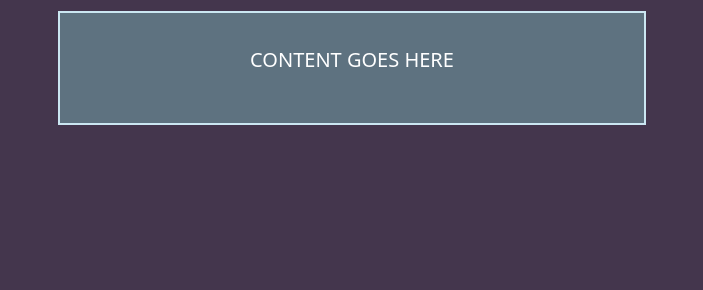
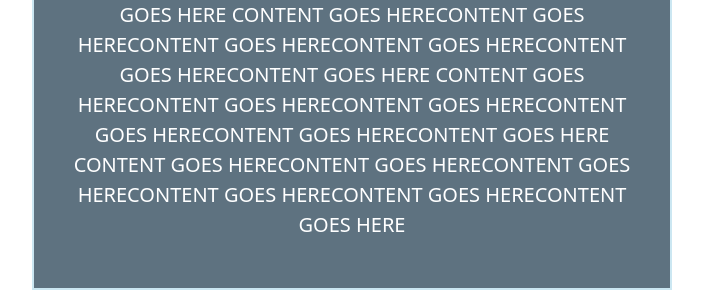
Before and after one commit to gitgud1337/gamePortfolio, a Flask app: page /cyberpunktrip in a window 1280 px wide. Shown: the part 699-989 px from the top of the page, without its empty margins (288-991 px from the left). Before the commit the page ends 824 px from the top, so only its background shows below. Run offline with Flask 2, Linux system fonts and the light colour scheme.

Commit message:
added a gif folder and some changes to html

```diff
--- a/templates/base.html
+++ b/templates/base.html
@@ -40,21 +40,16 @@
             text-align: center;
         }
 
-        [class*="container"] {
+        /*[class*="container"] {
             padding: 2rem;
             background-color: #44364d;
-            /*border: 2px solid #fff;
-            color: #fff;*/
             text-align: center;
         }
 
         [class*="row"] {
             padding: 2rem;
-            /*background-color: #344536;
-            /*border: 2px solid #fff;
-            color: #fff;*/
             text-align: center;
-        }
+        }*/
     </style>
 
     {% block head %}
@@ -69,7 +64,10 @@
     <!--NAV BAR START-->
     <nav class="navbar navbar-expand-lg">
         <!--add collapse button for mobile-->
-        <div class="collapse navbar-collapse justify-content-md-center">
+        <button class="navbar-toggler" type="button" data-toggle="collapse" data-target="#navbarNav" aria-controls="navbarNav" aria-expanded="false" aria-label="Toggle navigation">
+            <span class="navbar-toggler-icon"></span>
+          </button>
+        <div class="collapse navbar-collapse justify-content-md-center" id="navbarNav">
             <ul class="navbar-nav">
                 <li class="nav-item">
                     <a class="nav-link" href="/">PATRIC BJURMAN</a> <!--change to an picture and move to the left-->
@@ -105,7 +103,11 @@
         <div class="row">
             {% block body_content %}
             <div class="col-md-6 offset-md-3 content">
-                <p class="lead">CONTENT GOES HERE</p>
+                <p class="lead">CONTENT GOES HERECONTENT GOES HERECONTENT GOES HERECONTENT GOES HERECONTENT GOES HERECONTENT GOES HERE
+                    CONTENT GOES HERECONTENT GOES HERECONTENT GOES HERECONTENT GOES HERECONTENT GOES HERECONTENT GOES HERE
+                    CONTENT GOES HERECONTENT GOES HERECONTENT GOES HERECONTENT GOES HERECONTENT GOES HERECONTENT GOES HERE
+                    CONTENT GOES HERECONTENT GOES HERECONTENT GOES HERECONTENT GOES HERECONTENT GOES HERECONTENT GOES HERE
+                </p>
             </div>
             {% endblock %}
         </div>
--- a/templates/cyberpunktrip.html
+++ b/templates/cyberpunktrip.html
@@ -1 +1,7 @@
 {% extends 'project.html' %}
+
+{% block body_title %}
+<div class="col-md-6 offset-md-3 title rounded">
+    <h1 class="display-2">A Cyber Punk Trip</h1>
+</div>
+{% endblock %}
--- a/templates/info.html
+++ b/templates/info.html
@@ -6,11 +6,10 @@
 {% block body_content %}
 <div class="col-md-6 offset-md-3 content rounded-pill">
     {% block info_body_content %}
-    <p class="lead">Information about me</p>
+    <p class="lead">INFO</p>
     {% endblock %}
 </div>
 {% endblock %}
 
 {% block body_image %}
-
 {% endblock %}
--- a/templates/portfolio.html
+++ b/templates/portfolio.html
@@ -1 +1,7 @@
 {% extends 'project.html' %}
+
+{% block body_title %}
+<div class="col-md-6 offset-md-3 title rounded">
+    <h1 class="display-2">GAME PORTFOLIO</h1>
+</div>
+{% endblock %}
--- a/templates/project.html
+++ b/templates/project.html
@@ -9,3 +9,12 @@
     <h1 class="display-2">PROJECT</h1>
 </div>
 {% endblock %}
+
+<!--a segment with a mechanic example with gif, design philosophy and code-->
+{% block body_mechanic %}
+
+{% block body_code %}
+
+{% endblock %}
+
+{% endblock %}
```
Also changed, not shown: templates/about.html (+7 -1 lines), templates/resume.html (+7 -1 lines), gifs/selfie.GIF (added).
